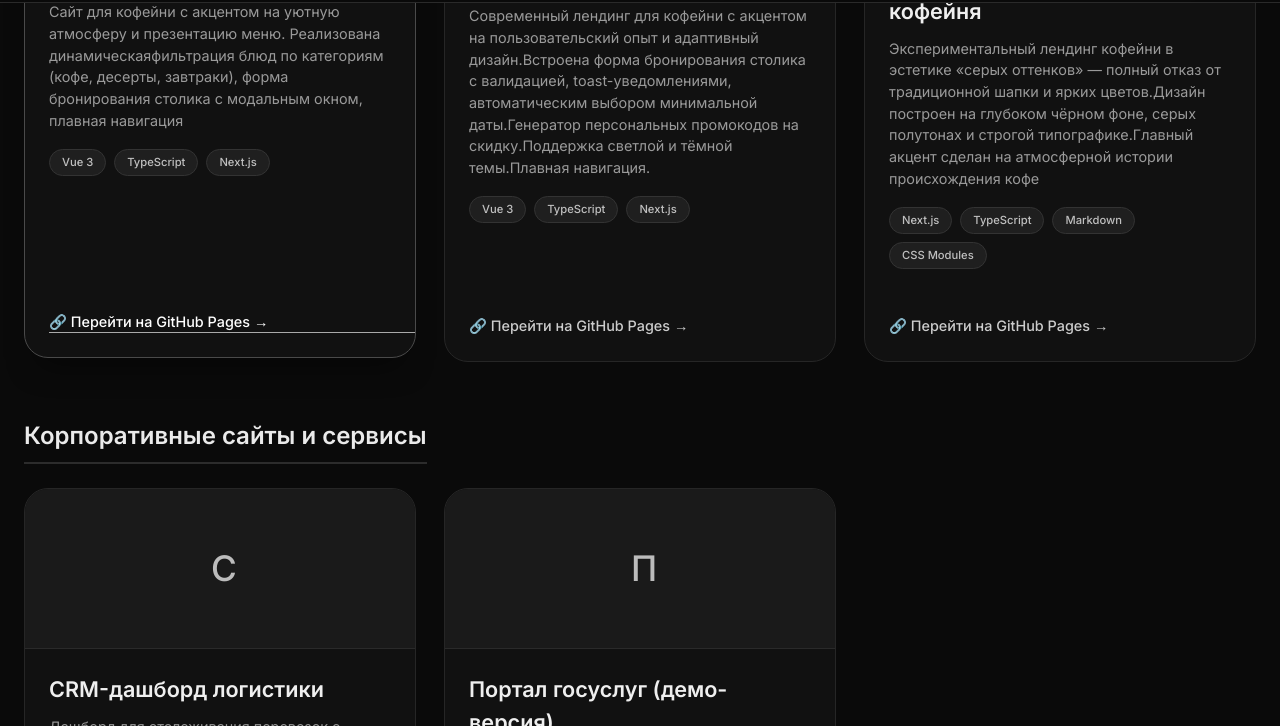
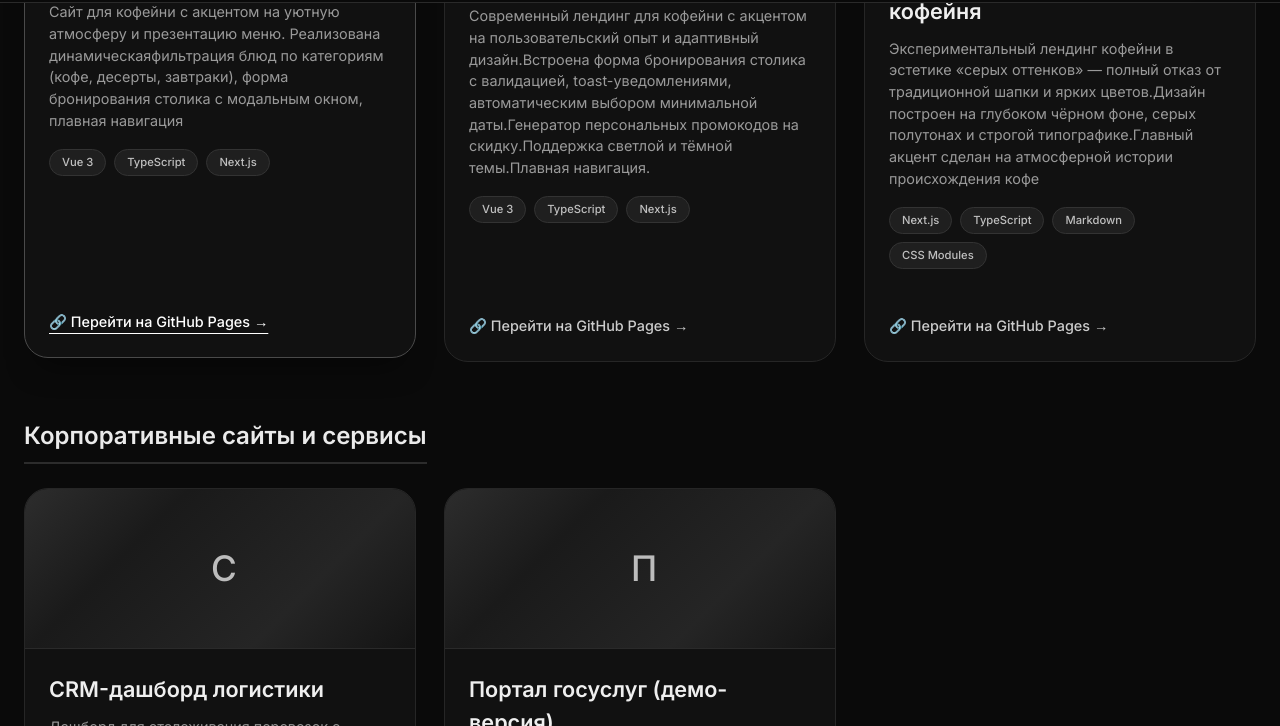
Before and after one commit to plrtp68217/plrtp-dev, a plain HTML site: page index.html in a window 1280 px wide. In both pictures the pointer is over the link 232 px from the left and 2368 px from the top of the page. Shown: the part 2042-2768 px from the top of the page. Drawn offline with Linux system fonts and the light colour scheme.

Commit message:
[UPDATE] 	- Styles 		- project-link 			- При наведении на ссылку, появляется строка под 			  ней только под текстом

```diff
--- a/style.css
+++ b/style.css
@@ -277,7 +277,7 @@ section {
 }
 
 .project-img {
-  background: #1a1a1a;
+  background: linear-gradient(135deg, #2d2d2d 0%, #1a1a1a 30%, #252525 70%, #141414 100%);
   height: 160px;
   display: flex;
   align-items: center;
@@ -324,6 +324,7 @@ section {
 }
 
 .project-link {
+  display: inline-flex;
   margin: auto 0 24px 24px;
   align-items: center;
   gap: 8px;
@@ -338,7 +339,9 @@ section {
 .project-link:hover {
   color: white;
   gap: 12px;
-  border-bottom-color: #aaa;
+  text-decoration: underline;
+  text-underline-offset: 6px;
+  text-decoration-color: #ffffff;
 }
 
 /* contact section */
```
